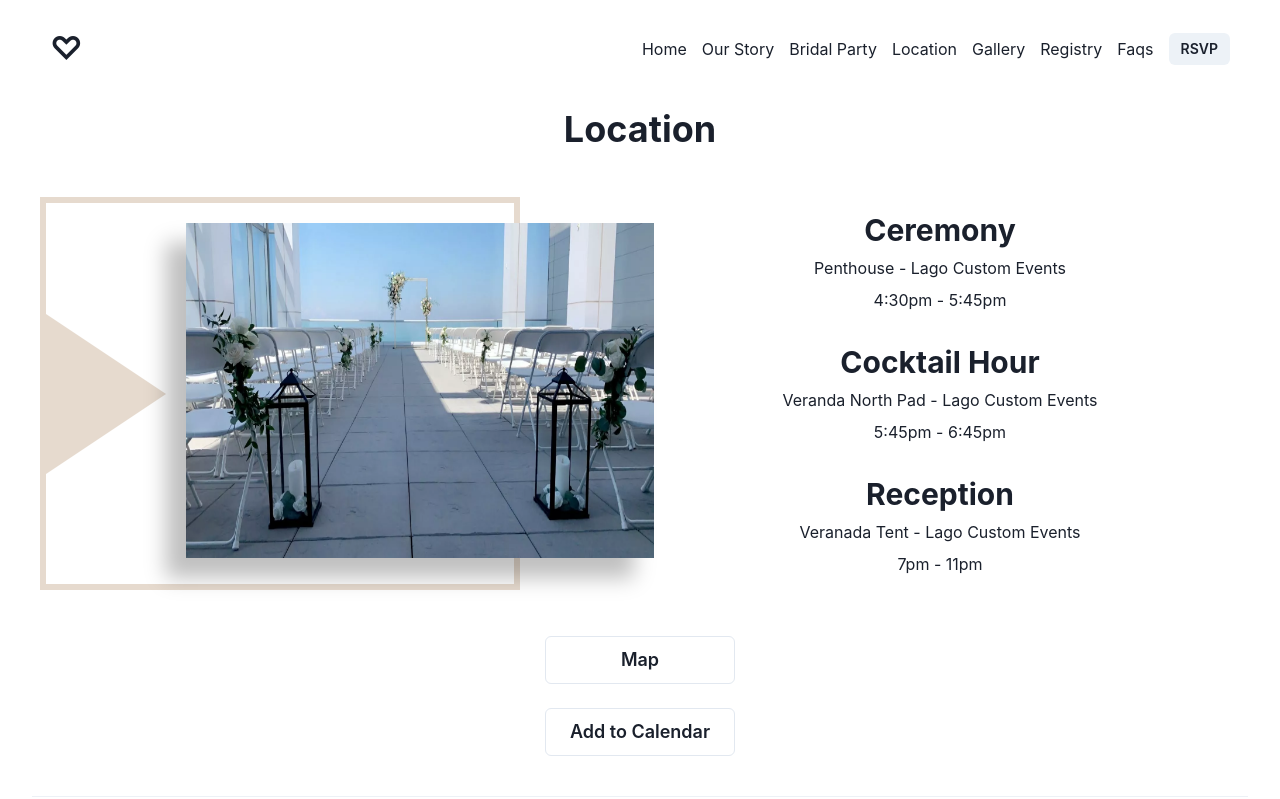
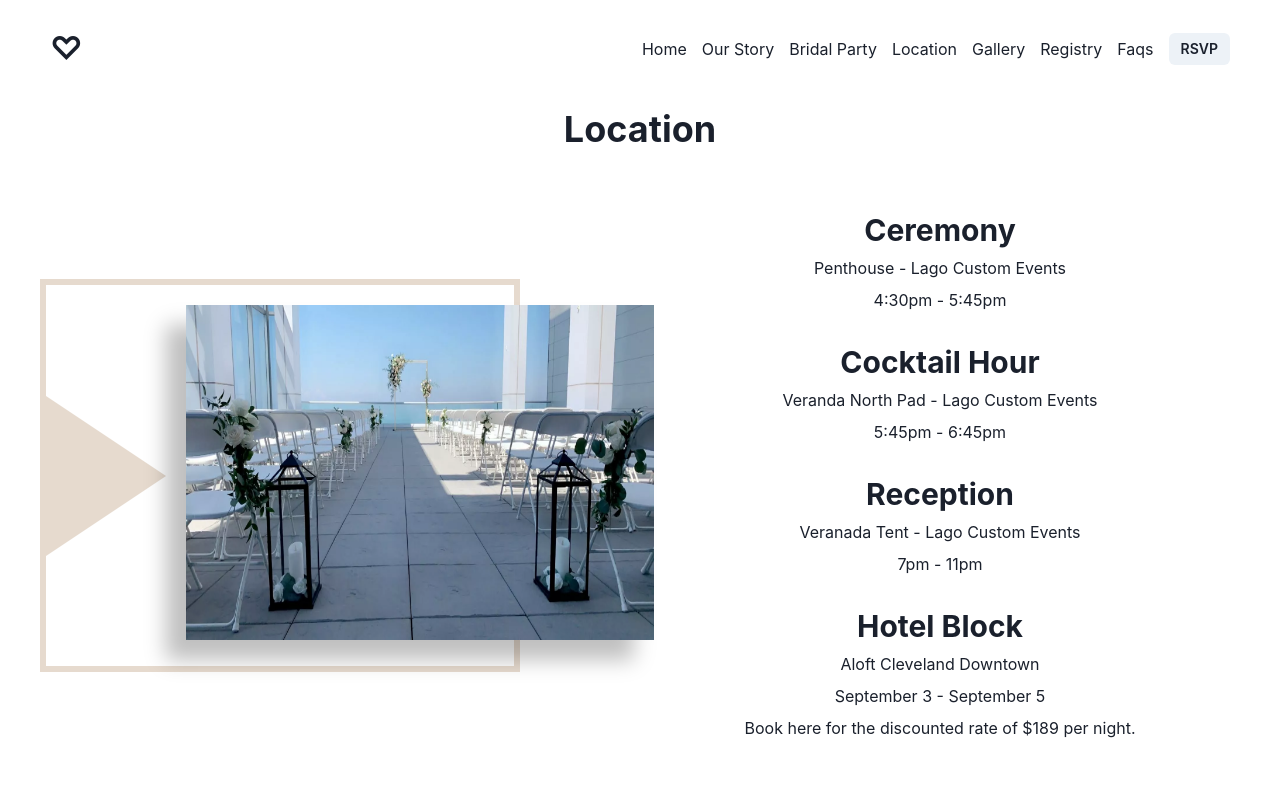
Before and after one commit to 4upz/wedding-site, a Next.js app: page /location in a window 1280 px wide. Shown: the top 799 px of the page. Built offline with nearby package versions, Linux system fonts and the light colour scheme.

Commit message:
adding hotel block

```diff
--- a/pages/location.js
+++ b/pages/location.js
@@ -44,6 +44,15 @@ export default function Location() {
             </Heading>
             <Text>Veranada Tent - Lago Custom Events</Text>
             <Text>7pm - 11pm</Text>
+          </VStack>
+          <VStack>
+            <Heading as="h2" size="lg">
+              Hotel Block
+            </Heading>
+            <Text>Aloft Cleveland Downtown</Text>
+            <Text>September 3 - September 5</Text>
+            <Text>Book <a href="https://www.marriott.com/events/start.mi?id=1631212273160&key=GRP" target="_blank">here</a> for the discounted
+            rate of $189 per night.</Text>
           </VStack>
         </Stack>
       </Flex>
```
